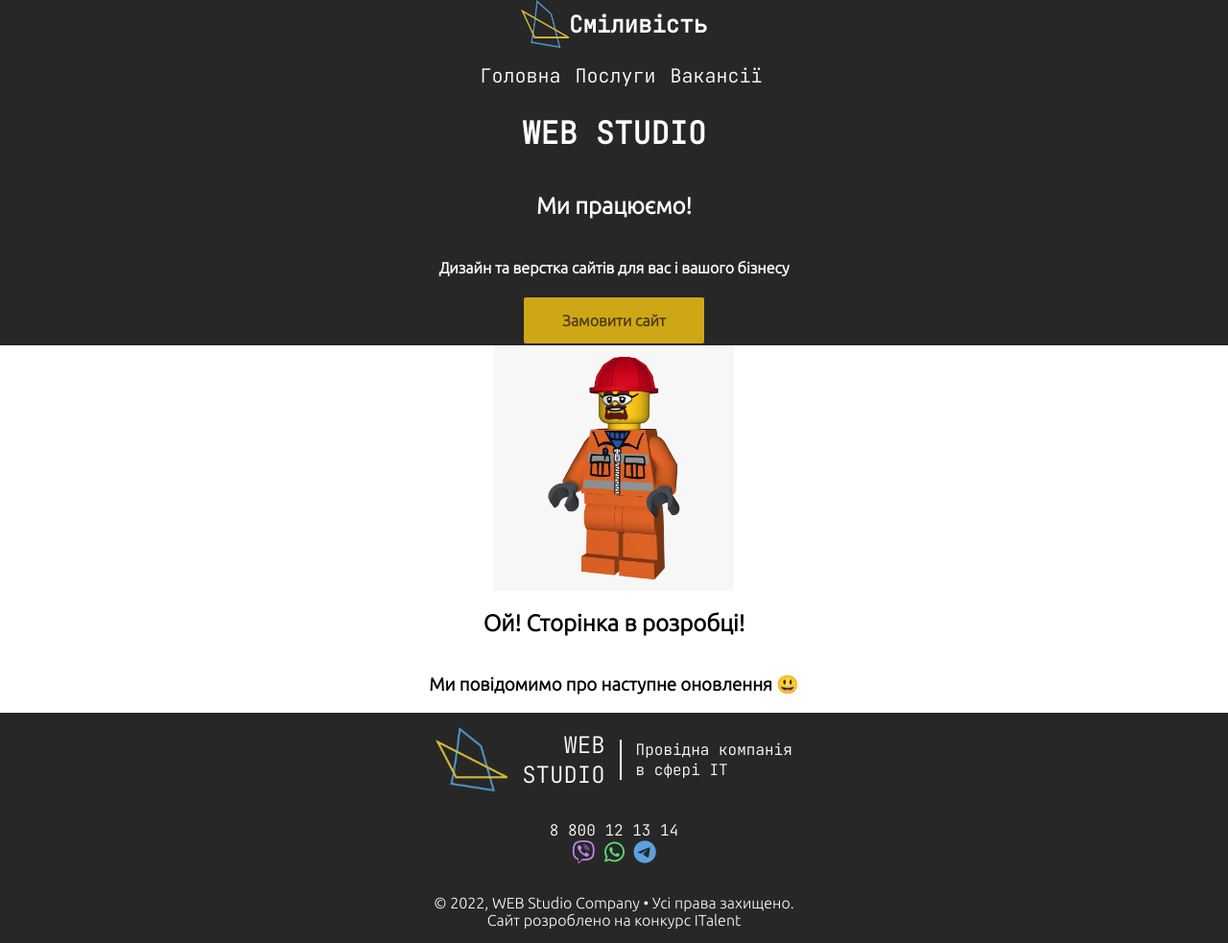
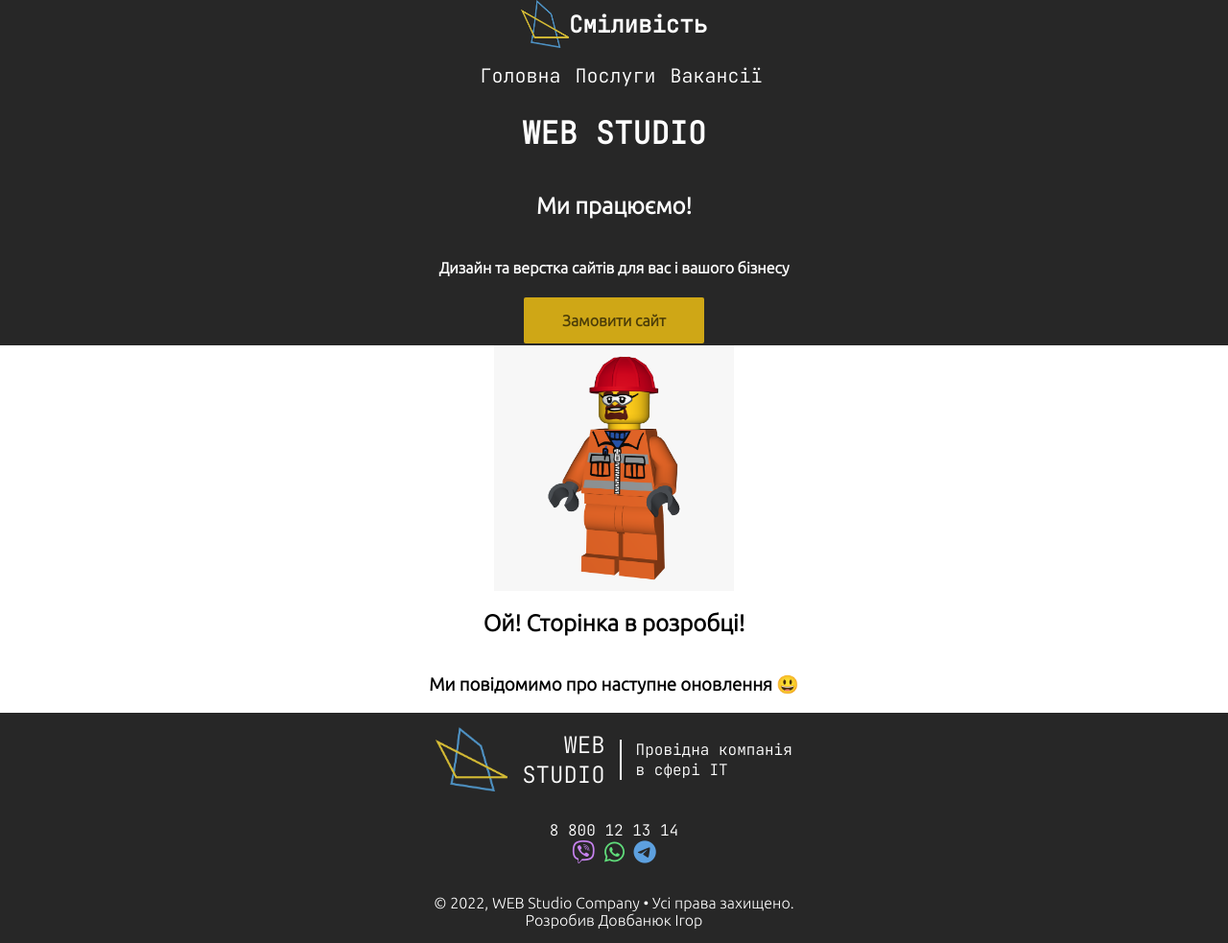
Before and after one commit to div2005/webstudio, a plain HTML site: page catalog.html in a window 1280 px wide. Shown: the whole page at 96% size. Drawn offline with Linux system fonts and the light colour scheme.

Commit message:
Update catalog.html

```diff
--- a/catalog.html
+++ b/catalog.html
@@ -56,7 +56,7 @@
             © 2022, WEB Studio Company  •  Усі права захищенo.
           </span>
           <span>
-            Сайт розроблено на конкурс ITalent
+            Розробив Довбанюк Ігор
           </span>
         </div>
       </footer>
```
